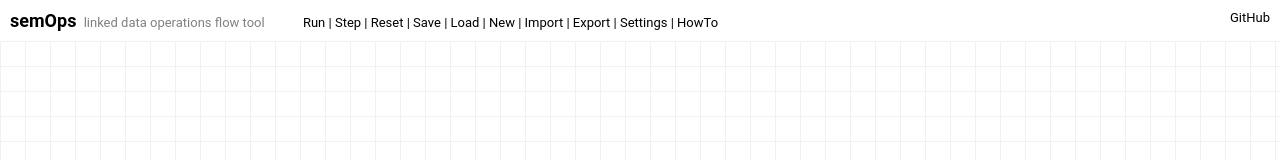
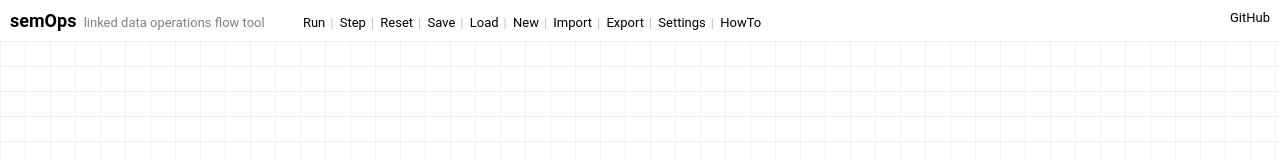
Before and after one commit to Citizen-Knowledge-Graph/console, a website built with webpack: page src/index.html in a window 1280 px wide. Shown: the top 160 px of the page. Built offline with nearby package versions, Linux system fonts and the light colour scheme; files whose address does not match are found by name.

Commit message:
Use styled separator span in top menu

```diff
--- a/src/index.html
+++ b/src/index.html
@@ -143,6 +143,11 @@
             .input-without-outline {
                 border: 0;
             }
+            .separator-span {
+                color: silver;
+                margin-left: 5px;
+                margin-right: 3px;
+            }
         </style>
     </head>
     <body>
@@ -159,15 +164,15 @@
         <div class="top-menu">
             <span style="font-size: large; font-weight: bold;">semOps</span>
             <span style="color: gray; margin: 0 35px 0 4px">linked data operations flow tool</span>
-            <span id="runBtn">Run</span> |
-            <span id="stepBtn">Step</span> |
-            <span id="resetBtn">Reset</span> |
-            <span id="saveBtn">Save</span> |
-            <span id="loadBtn">Load</span> |
-            <span id="newBtn">New</span> |
-            <span id="importBtn">Import</span><input type="file" id="fileUpload" style="display: none;" /> |
-            <span id="exportBtn">Export</span> |
-            <span id="settingsBtn">Settings</span> |
+            <span id="runBtn">Run</span><span class="separator-span">|</span>
+            <span id="stepBtn">Step</span><span class="separator-span">|</span>
+            <span id="resetBtn">Reset</span><span class="separator-span">|</span>
+            <span id="saveBtn">Save</span><span class="separator-span">|</span>
+            <span id="loadBtn">Load</span><span class="separator-span">|</span>
+            <span id="newBtn">New</span><span class="separator-span">|</span>
+            <span id="importBtn">Import</span><input type="file" id="fileUpload" style="display: none;" /><span class="separator-span">|</span>
+            <span id="exportBtn">Export</span><span class="separator-span">|</span>
+            <span id="settingsBtn">Settings</span><span class="separator-span">|</span>
             <span id="howtoBtn">HowTo</span>
             <span id="githubBtn" style="float:right;">GitHub</span>
         </div>
```
